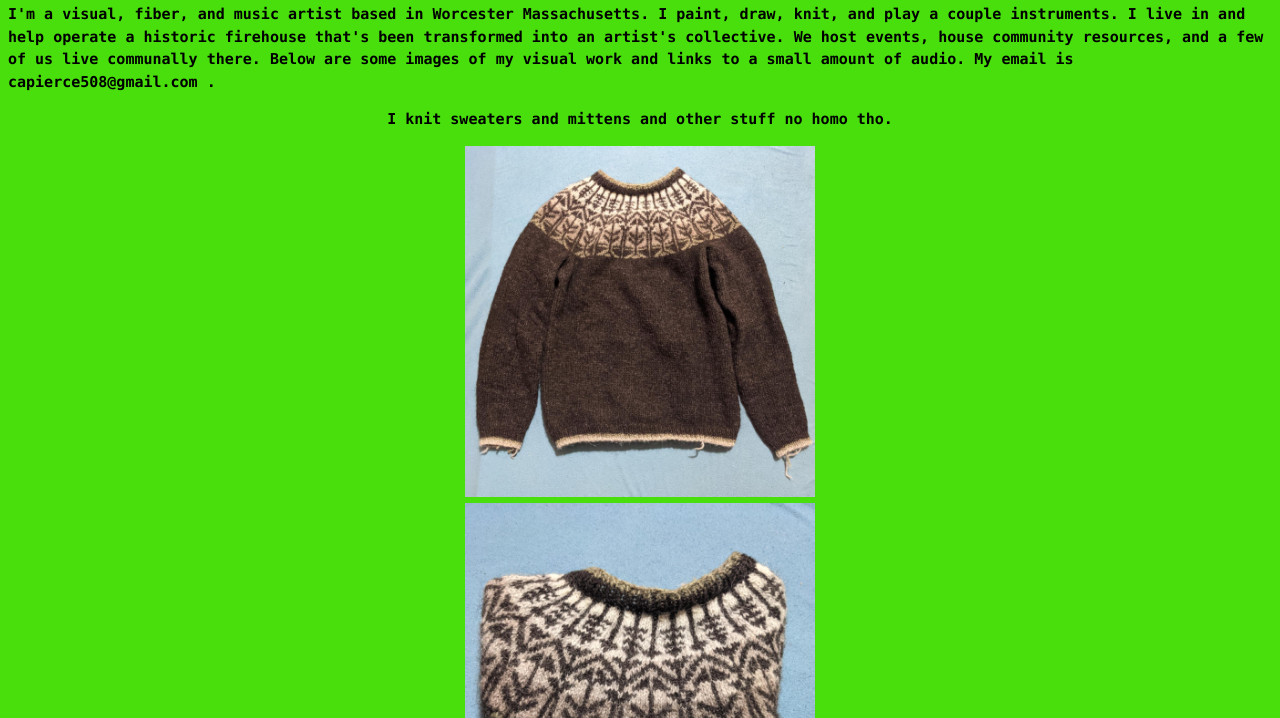
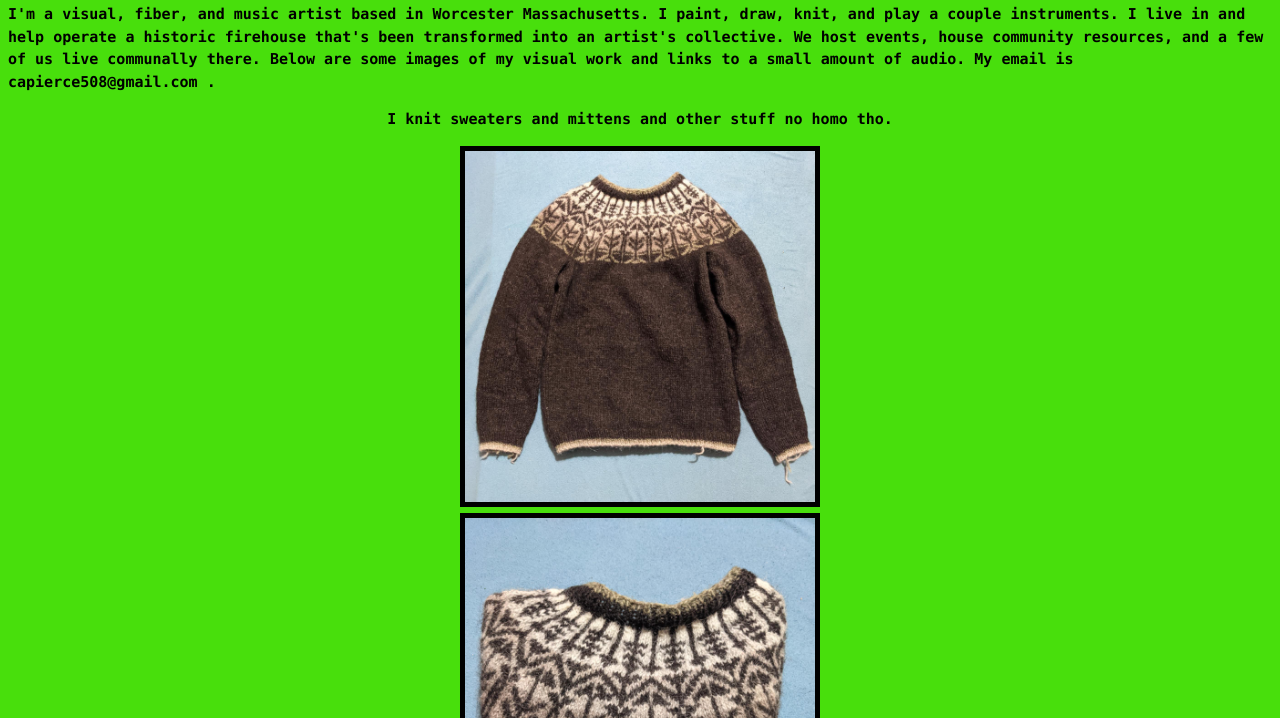
Before and after one commit to chickiepierce/chickiepierce.github.io, a plain HTML site: page index.html in a window 1280 px wide. Shown: the part 82-800 px from the top of the page. Drawn offline with Linux system fonts and the light colour scheme.

Commit message:
Update style.css

```diff
--- a/style.css
+++ b/style.css
@@ -11,13 +11,13 @@ body{
 img{
 	width:350px;
 	height:auto;
-	border:5px;
+	border:5px solid black;
 }
 
 .pic{
 	width:350px;
 	height:auto;
-	border:5px;
+	border:5px solid black;
 }
 
 .title{
```
